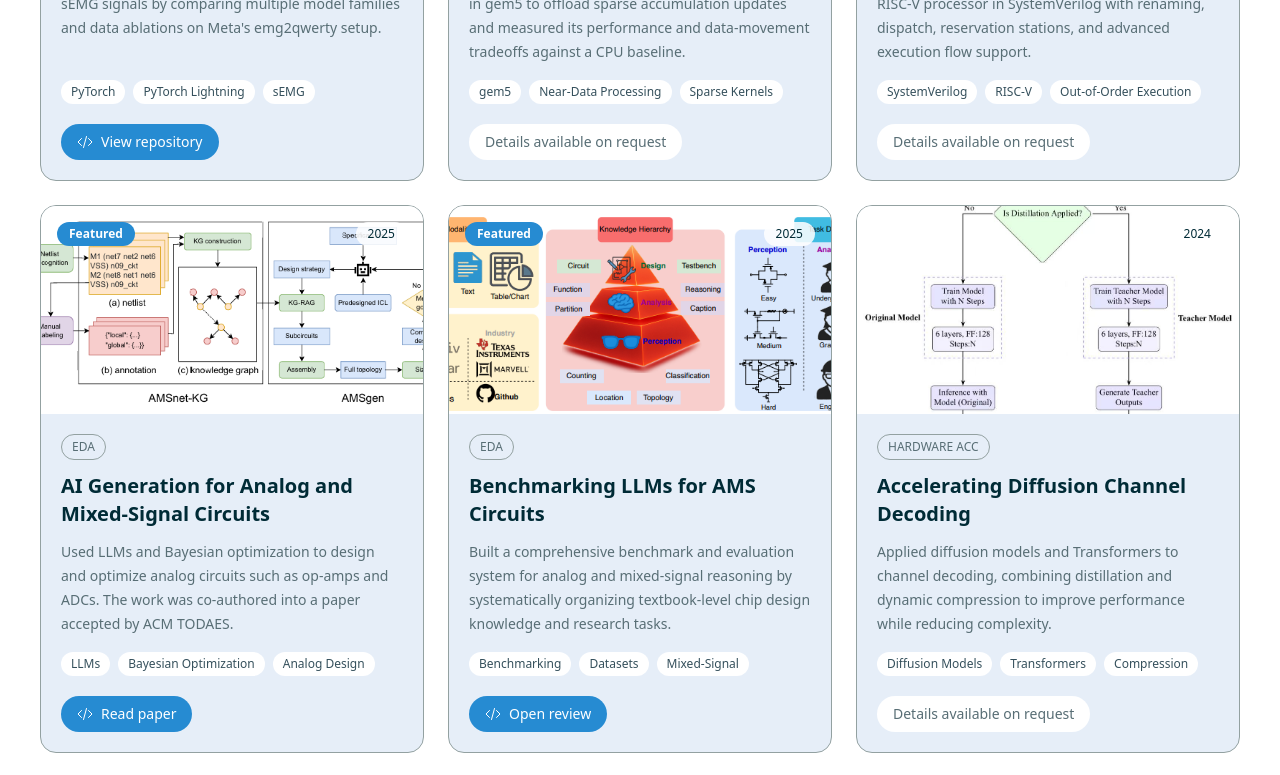
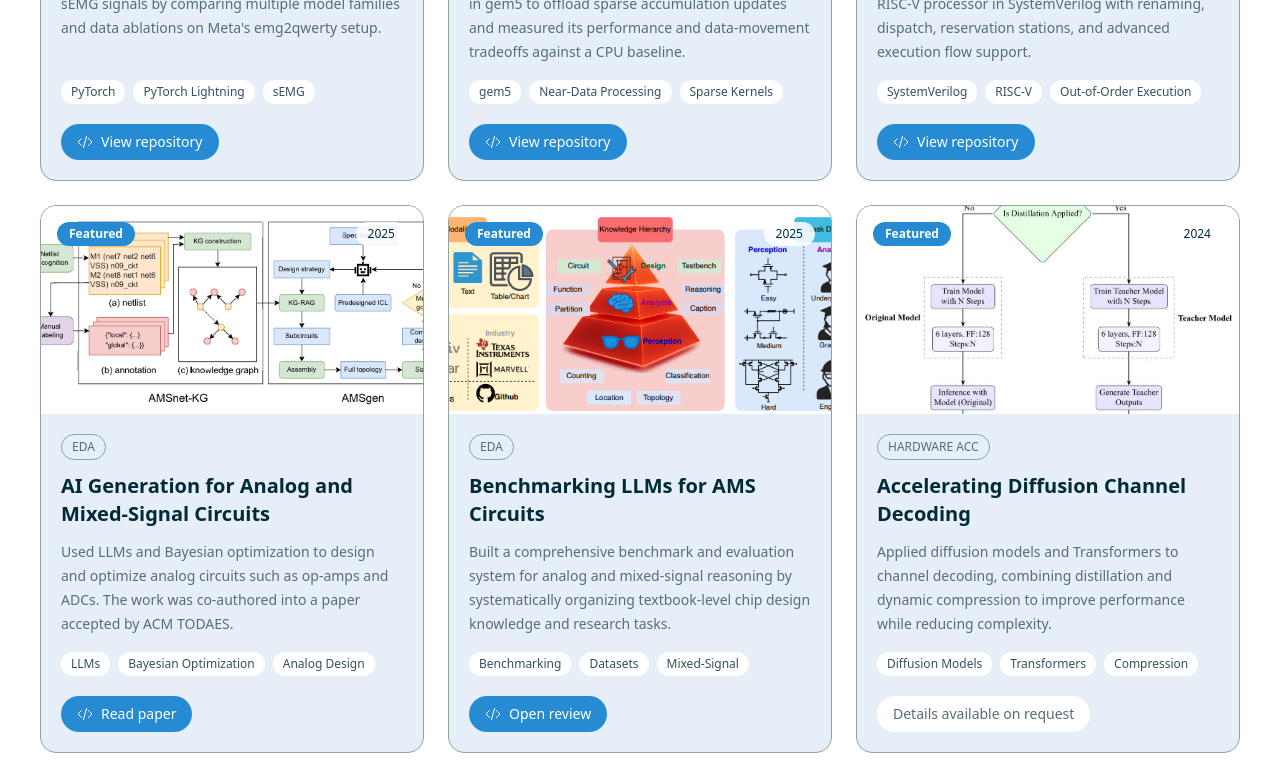
Before and after one commit to samcby/my-portfolio, a Next.js app: page /projects in a window 1280 px wide. Shown: the part 1540-2315 px from the top of the page. Built offline with nearby package versions, Linux system fonts and the light colour scheme; no server answers.

Commit message:
Add new education data and project data

```diff
--- a/src/data/projectData.js
+++ b/src/data/projectData.js
@@ -64,9 +64,10 @@ const PROJECT_DATA = [
     tag: ["All", "HARDWARE ACC", "COMPUTER ARCHITECTURE"],
     stack: ["gem5", "Near-Data Processing", "Sparse Kernels"],
     year: 2026,
-    featured: false,
-    gitUrl: "",
-    linkLabel: "Project summary",
+    featured: true,
+    gitUrl:
+      "https://github.com/samcby/Accelerating-Sparse-Kernels-via-Near-Data-Processing-in-gem5",
+    linkLabel: "View repository",
     previewUrl: "/",
   },
   {
@@ -79,8 +80,8 @@ const PROJECT_DATA = [
     stack: ["SystemVerilog", "RISC-V", "Out-of-Order Execution"],
     year: 2025,
     featured: true,
-    gitUrl: "",
-    linkLabel: "Project summary",
+    gitUrl: "https://github.com/samcby/Out-of-Order-RISC-V-CPU-Design",
+    linkLabel: "View repository",
     previewUrl: "/",
   },
   {
@@ -121,7 +122,7 @@ const PROJECT_DATA = [
     tag: ["All", "HARDWARE ACC"],
     stack: ["Diffusion Models", "Transformers", "Compression"],
     year: 2024,
-    featured: false,
+    featured: true,
     gitUrl: "",
     linkLabel: "Project summary",
     previewUrl: "/",
@@ -163,7 +164,7 @@ const PROJECT_DATA = [
     tag: ["All", "IC DESIGN"],
     stack: ["Circuit Optimization", "Power Reduction", "Device Sizing"],
     year: 2024,
-    featured: true,
+    featured: false,
     gitUrl: "https://doi.org/10.1063/5.0171160",
     linkLabel: "Read paper",
     previewUrl: "/",
```
Also changed, not shown: src/data/educationData.js (+15 -0 lines).
